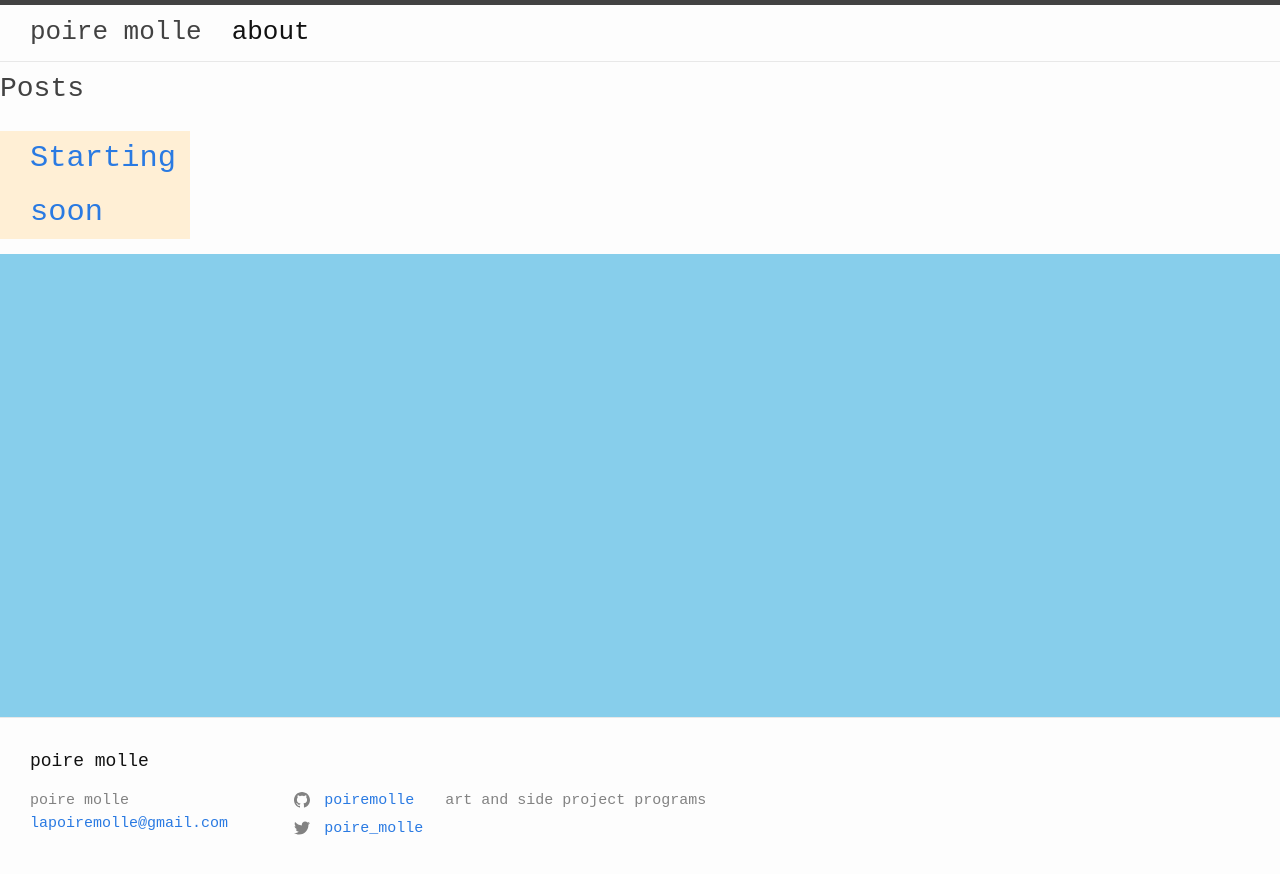
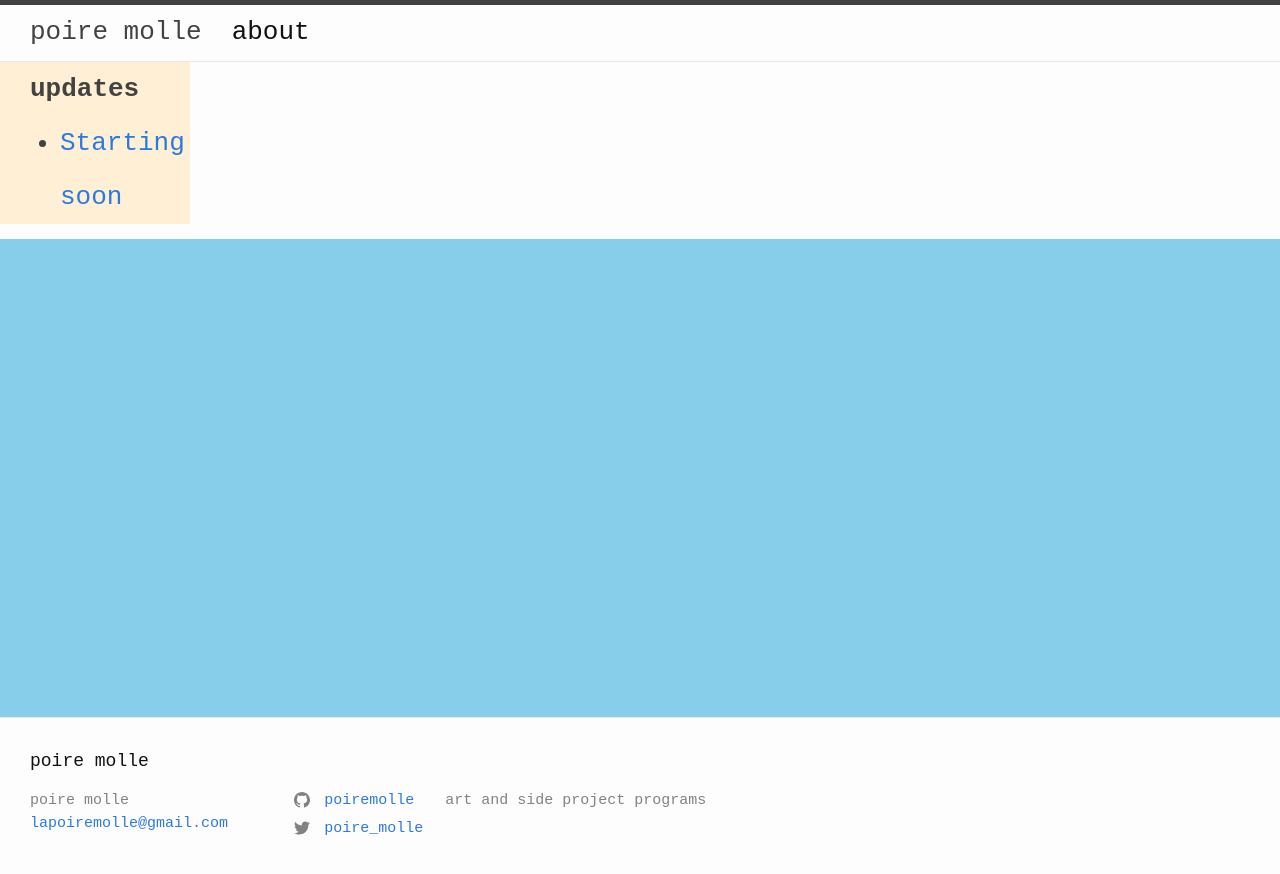
Before and after one commit to poiremolle/blog, a Jekyll site: the page built from index.md, in a window 1280 px wide. Shown: the top 874 px of the page. Built offline with Jekyll 4.4.1, drawn with Linux system fonts in a browser that asks for light colours.

Commit message:
displaying post list by category

```diff
--- a/_includes/post-list.html
+++ b/_includes/post-list.html
@@ -1,4 +1,3 @@
-
 {%- if site.posts.size > 0 -%}
 <nav class="post-list-nav">
     <input type="checkbox" id="post-list-trigger" class="nav-trigger" />
@@ -9,20 +8,20 @@
     </label>
 
     <div class="trigger">
-            <h2 class="post-list-heading">{{ page.list_title | default: "Posts" }}</h2>
-            <ul class="post-list">
-                {%- for post in site.posts -%}
-                <h3>
+        <div class="post-list">
+            {% for category in site.categories %}
+            <b>{{ category[0] }}</b> <!--category name-->
+            <ul>
+                {% for post in category[1] %} <!--list of posts in this category-->
+                <li>
                     <a class="post-link" href="{{ post.url | relative_url }}">
                         {{ post.title | escape }}
                     </a>
-                </h3>
-                {%- if site.show_excerpts -%}
-                {{ post.excerpt }}
-                {%- endif -%}
                 </li>
-                {%- endfor -%}
+                {% endfor %}
             </ul>
+            {% endfor %}
+        </div>
     </div>
 </nav>
 {%- endif -%}
```
Lines whose indentation alone changed are shown as unchanged.
